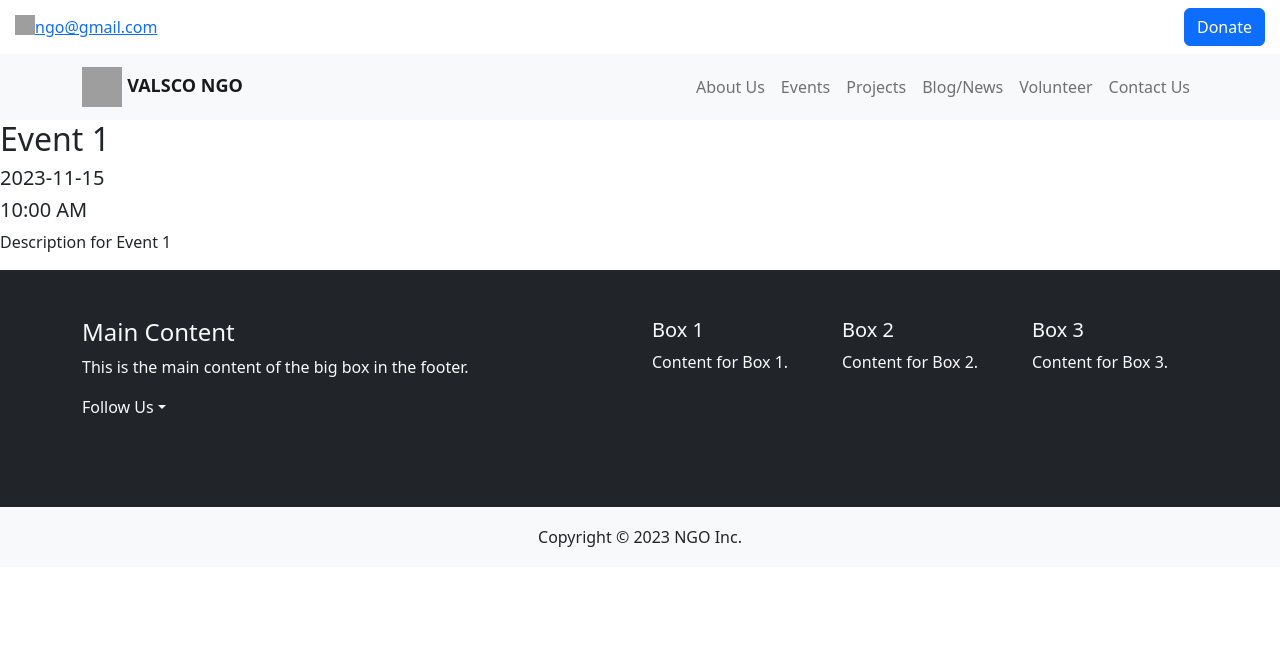
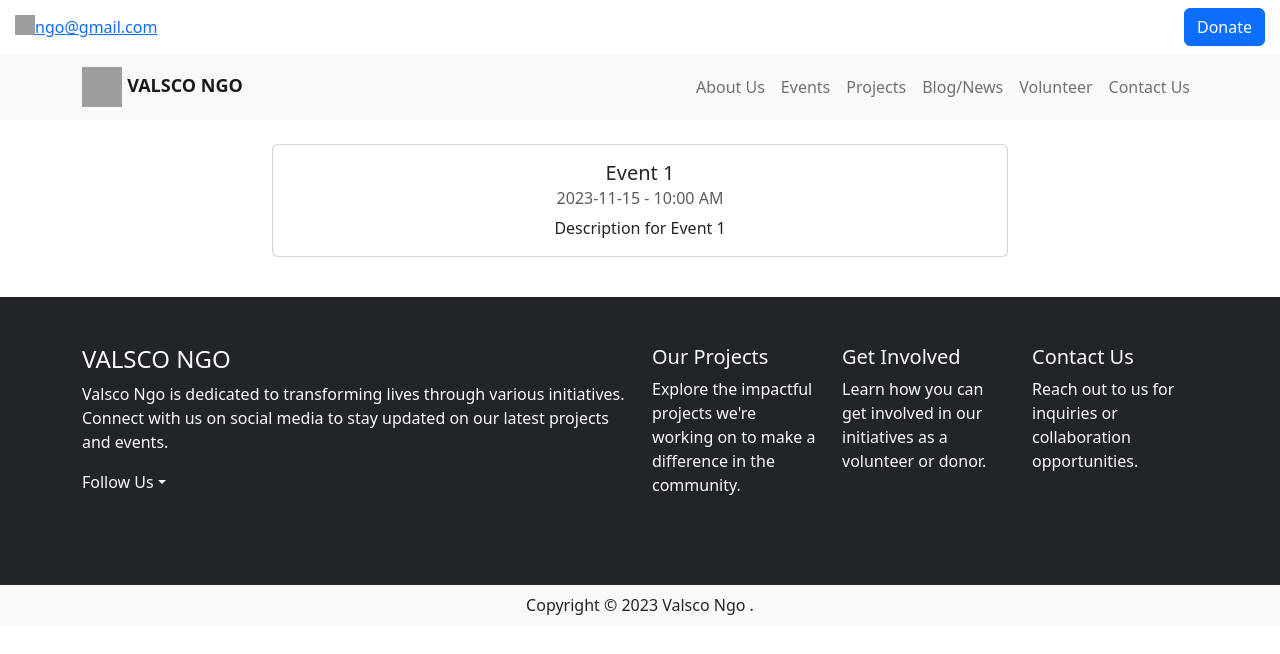
Before and after one commit to Priyankav624/CareConnect-Network, a React (Vite) app in the folder NGO/: page /event/1 in a window 1280 px wide. Shown: the top 654 px of the page. Built offline with nearby package versions, Linux system fonts and the light colour scheme; grey boxes are pictures that could not be loaded.

Commit message:
Finished

```diff
--- a/NGO/src/components/Contact.jsx
+++ b/NGO/src/components/Contact.jsx
@@ -14,25 +14,25 @@ const Contact = () => {
   return (
     <Container fluid style={{ marginBottom: '90px' }}>
 
-      <Container className='text-center' style={{ marginTop: '90px',marginBottom: '90px' }}>
+      <Container className='text-center' style={{ marginTop: '40px',marginBottom: '90px' }}>
           <h2>Contact Us</h2>
           <p>If you have any questions or inquiries, please fill out the form below:</p>
-          <Form onSubmit={handleSubmit}>
+          <Form onSubmit={handleSubmit} style={{ marginTop: '40px' }}>
             <Form.Group controlId="name">
               <Form.Label>Your Name</Form.Label>
               <Form.Control type="text" placeholder="Enter your name" required />
             </Form.Group>
-
+            <br />
             <Form.Group controlId="email">
               <Form.Label>Email Address</Form.Label>
               <Form.Control type="email" placeholder="Enter your email address" required />
             </Form.Group>
-
+            <br />
             <Form.Group controlId="message">
               <Form.Label>Message</Form.Label>
               <Form.Control as="textarea" rows={4} placeholder="Enter your message" required />
             </Form.Group>
-
+            <br />
             <Button variant="primary" type="submit">
               Submit
             </Button>
--- a/NGO/src/components/EventDetails.jsx
+++ b/NGO/src/components/EventDetails.jsx
@@ -1,17 +1,89 @@
 import React from 'react'
+import { Card, Col, Container, Row } from 'react-bootstrap';
 import { useParams } from 'react-router-dom';
 
 
 const events = [
   {
-      id:1,
+    id: 1,
     title: 'Event 1',
     description: 'Description for Event 1',
     date: '2023-11-15',
     time: '10:00 AM',
     registrationLink: 'https://example.com/event1-registration',
   },
-    // Add more events as needed
+  {
+    id: 2,
+    title: 'Event 2',
+    description: 'Description for Event 2',
+    date: '2023-11-20',
+    time: '2:00 PM',
+    registrationLink: 'https://example.com/event2-registration',
+  },
+  {
+    id: 3,
+    title: 'Event 3',
+    description: 'Description for Event 3',
+    date: '2023-11-25',
+    time: '4:30 PM',
+    registrationLink: 'https://example.com/event3-registration',
+  },
+  {
+    id: 4,
+    title: 'Event 4',
+    description: 'Description for Event 4',
+    date: '2023-12-01',
+    time: '1:00 PM',
+    registrationLink: 'https://example.com/event4-registration',
+  },
+  {
+    id: 5,
+    title: 'Event 5',
+    description: 'Description for Event 5',
+    date: '2023-12-05',
+    time: '3:45 PM',
+    registrationLink: 'https://example.com/event5-registration',
+  },
+  {
+    id: 6,
+    title: 'Event 6',
+    description: 'Description for Event 6',
+    date: '2023-12-10',
+    time: '11:30 AM',
+    registrationLink: 'https://example.com/event6-registration',
+  },
+  {
+    id: 7,
+    title: 'Event 7',
+    description: 'Description for Event 7',
+    date: '2023-12-15',
+    time: '5:00 PM',
+    registrationLink: 'https://example.com/event7-registration',
+  },
+  {
+    id: 8,
+    title: 'Event 8',
+    description: 'Description for Event 8',
+    date: '2023-12-20',
+    time: '10:30 AM',
+    registrationLink: 'https://example.com/event8-registration',
+  },
+  {
+    id: 9,
+    title: 'Event 9',
+    description: 'Description for Event 9',
+    date: '2023-12-25',
+    time: '2:15 PM',
+    registrationLink: 'https://example.com/event9-registration',
+  },
+  {
+    id: 10,
+    title: 'Event 10',
+    description: 'Description for Event 10',
+    date: '2023-12-30',
+    time: '4:00 PM',
+    registrationLink: 'https://example.com/event10-registration',
+  },
 ];
 
 function EventDetails() {
@@ -20,16 +92,25 @@ function EventDetails() {
     const event = events.find((e) => e.id === eventId);
 
     if (!event) {
-      return <div>Event not found</div>;
+      return <div className="text-center mt-5">Event not found</div>;
     }
 
     return (
-      <div>
-        <h2>{event.title}</h2>
-        <h5>{event.date}</h5>
-        <h5>{event.time}</h5>
-        <p>{event.description}</p>
-      </div>
+      <Container className="mt-4" style={{marginTop:"40px", marginBottom:"40px"}}>
+        <Row className="justify-content-center">
+          <Col md={8}>
+            <Card>
+              <Card.Body>
+                <Card.Title className="text-center">{event.title}</Card.Title>
+                <Card.Subtitle className="mb-2 text-muted text-center">
+                  {event.date} - {event.time}
+                </Card.Subtitle>
+                <Card.Text className="text-center">{event.description}</Card.Text>
+              </Card.Body>
+            </Card>
+          </Col>
+        </Row>
+      </Container>
     );
   };
 
--- a/NGO/src/components/Events.jsx
+++ b/NGO/src/components/Events.jsx
@@ -1,27 +1,102 @@
-import React from 'react'
-import EventsCard from './Eventscard';
+import React from 'react';
+import EventsCard from './EventsCard';
+import { Container , Row} from 'react-bootstrap';
 
 const Events = () => {
   const events = [
     {
-        id:1,
+      id: 1,
       title: 'Event 1',
       description: 'Description for Event 1',
       date: '2023-11-15',
       time: '10:00 AM',
       registrationLink: 'https://example.com/event1-registration',
-      }
+    },
+    {
+      id: 2,
+      title: 'Event 2',
+      description: 'Description for Event 2',
+      date: '2023-11-20',
+      time: '2:00 PM',
+      registrationLink: 'https://example.com/event2-registration',
+    },
+    {
+      id: 3,
+      title: 'Event 3',
+      description: 'Description for Event 3',
+      date: '2023-11-25',
+      time: '4:30 PM',
+      registrationLink: 'https://example.com/event3-registration',
+    },
+    {
+      id: 4,
+      title: 'Event 4',
+      description: 'Description for Event 4',
+      date: '2023-12-01',
+      time: '1:00 PM',
+      registrationLink: 'https://example.com/event4-registration',
+    },
+    {
+      id: 5,
+      title: 'Event 5',
+      description: 'Description for Event 5',
+      date: '2023-12-05',
+      time: '3:45 PM',
+      registrationLink: 'https://example.com/event5-registration',
+    },
+    {
+      id: 6,
+      title: 'Event 6',
+      description: 'Description for Event 6',
+      date: '2023-12-10',
+      time: '11:30 AM',
+      registrationLink: 'https://example.com/event6-registration',
+    },
+    {
+      id: 7,
+      title: 'Event 7',
+      description: 'Description for Event 7',
+      date: '2023-12-15',
+      time: '5:00 PM',
+      registrationLink: 'https://example.com/event7-registration',
+    },
+    {
+      id: 8,
+      title: 'Event 8',
+      description: 'Description for Event 8',
+      date: '2023-12-20',
+      time: '10:30 AM',
+      registrationLink: 'https://example.com/event8-registration',
+    },
+    {
+      id: 9,
+      title: 'Event 9',
+      description: 'Description for Event 9',
+      date: '2023-12-25',
+      time: '2:15 PM',
+      registrationLink: 'https://example.com/event9-registration',
+    },
+    {
+      id: 10,
+      title: 'Event 10',
+      description: 'Description for Event 10',
+      date: '2023-12-30',
+      time: '4:00 PM',
+      registrationLink: 'https://example.com/event10-registration',
+    },
   ];
 
   return (
-      <div style={{ textAlign:"Center"}}>
-        <h2>Upcoming Events</h2>
+    <Container>
+      <h2 style={{textAlign:"center"}}>Upcoming Events</h2>
+      <Row>
         {events.map((event) => (
           <EventsCard key={event.id} {...event} />
         ))}
-      </div>
+      </Row>
+    </Container>
   );
+
 };
 
-
-export default Events
+export default Events;
--- a/NGO/src/components/EventsCard.jsx
+++ b/NGO/src/components/EventsCard.jsx
@@ -1,26 +1,23 @@
 import React from 'react';
 import { Link } from 'react-router-dom';
-import { Container, Row, Col, Form, Button, Card } from 'react-bootstrap';
+import { Card, Button, Col } from 'react-bootstrap';
 
-
-const EventCard = ({ id,title, description, date, time, registrationLink }) => {
+const EventCard = ({ id, title, description, date, time, registrationLink }) => {
   return (
-    <>
-      <Link to={`/event/${id}`}>
-            <Card style={{ width: '200px', height: '200px' }} className="m-2">
-            <Card.Body>
+    <Col md={4} className="mb-4">
+      <Link to={`/event/${id}`} className="text-decoration-none">
+        <Card>
+          <Card.Body>
             <Card.Title>{title}</Card.Title>
             <Card.Text>Date: {date}</Card.Text>
             <Card.Text>Time: {time}</Card.Text>
             <Card.Text>{description}</Card.Text>
             <Button variant="primary">Register</Button>
-            </Card.Body>
-            </Card>
-            </Link>
-    </>
+          </Card.Body>
+        </Card>
+      </Link>
+    </Col>
   );
 };
 
 export default EventCard;
-
-// onClick={() => handleEventClick(id)}
--- a/NGO/src/components/Footer.jsx
+++ b/NGO/src/components/Footer.jsx
@@ -1,20 +1,20 @@
 import React from 'react';
-import { Container, Row, Col} from 'react-bootstrap';
-import Footerr from "react-bootstrap/CardFooter"
-import NavDropdown from 'react-bootstrap/NavDropdown';
-
+import { Container, Row, Col, NavDropdown } from 'react-bootstrap';
+import CardFooter from 'react-bootstrap/CardFooter';
 
 const Footer = () => {
   return (
     <>
-      <Footerr className="bg-dark text-light">
+      <CardFooter className="bg-dark text-light">
         <Container className="py-5">
           <Row>
             <Col lg={6} className="mb-4">
               <div className="mb-3">
-                <h4>Main Content</h4>
-                <p>This is the main content of the big box in the footer.</p>
-                <NavDropdown title=" Follow Us" id="basic-nav-dropdown" className='ms-auto' >
+                <h4>VALSCO NGO</h4>
+                <p>
+                  Valsco Ngo is dedicated to transforming lives through various initiatives. Connect with us on social media to stay updated on our latest projects and events.
+                </p>
+                <NavDropdown title="Follow Us" id="basic-nav-dropdown" className='ms-auto' >
                   <NavDropdown.Item href="/">
                     <img
                       alt="Instagram"
@@ -22,7 +22,7 @@ const Footer = () => {
                       width="30"
                       height="30"
                       className="d-inline-block align-top"
-                />{' '}
+                    />
                   </NavDropdown.Item>
               <NavDropdown.Item href="/">
                 <img
@@ -54,41 +54,37 @@ const Footer = () => {
               </NavDropdown.Item>
                 </NavDropdown>
               </div>
+            </Col>
 
-              <div className="d-flex justify-content-start">
-
+            <Col lg={2} className="mb-4">
+              <div className="mb-3">
+                <h5>Our Projects</h5>
+                <p>Explore the impactful projects we're working on to make a difference in the community.</p>
               </div>
             </Col>
 
             <Col lg={2} className="mb-4">
               <div className="mb-3">
-                <h5>Box 1</h5>
-                <p>Content for Box 1.</p>
+                <h5>Get Involved</h5>
+                <p>Learn how you can get involved in our initiatives as a volunteer or donor.</p>
               </div>
             </Col>
 
             <Col lg={2} className="mb-4">
               <div className="mb-3">
-                <h5>Box 2</h5>
-                <p>Content for Box 2.</p>
-              </div>
-            </Col>
-
-            <Col lg={2} className="mb-4">
-              <div className="mb-3">
-                <h5>Box 3</h5>
-                <p>Content for Box 3.</p>
+                <h5>Contact Us</h5>
+                <p>Reach out to us for inquiries or collaboration opportunities.</p>
               </div>
             </Col>
           </Row>
         </Container>
-      </Footerr>
+      </CardFooter>
 
-      <Footerr className='bg-light d-flex justify-content-center align-items-center' style={{ height: "60px" }}>
+      <CardFooter className='bg-light d-flex justify-content-center align-items-center' style={{ height: "40px" }}>
         <h6 style={{ margin: '0' }}>
-          Copyright © 2023 NGO Inc.
+          Copyright © 2023 Valsco Ngo .
         </h6>
-      </Footerr>
+      </CardFooter>
     </>
   );
 };
```
Also changed, not shown: NGO/src/components/BlogsNews.jsx (+83 -39 lines), NGO/src/components/HomePage/CoreAch.jsx (+10 -10 lines), NGO/src/components/ProjectDetails.jsx (+61 -8 lines), NGO/src/components/ProjectList.jsx (+25 -25 lines). Lines whose indentation alone changed are shown as unchanged.
